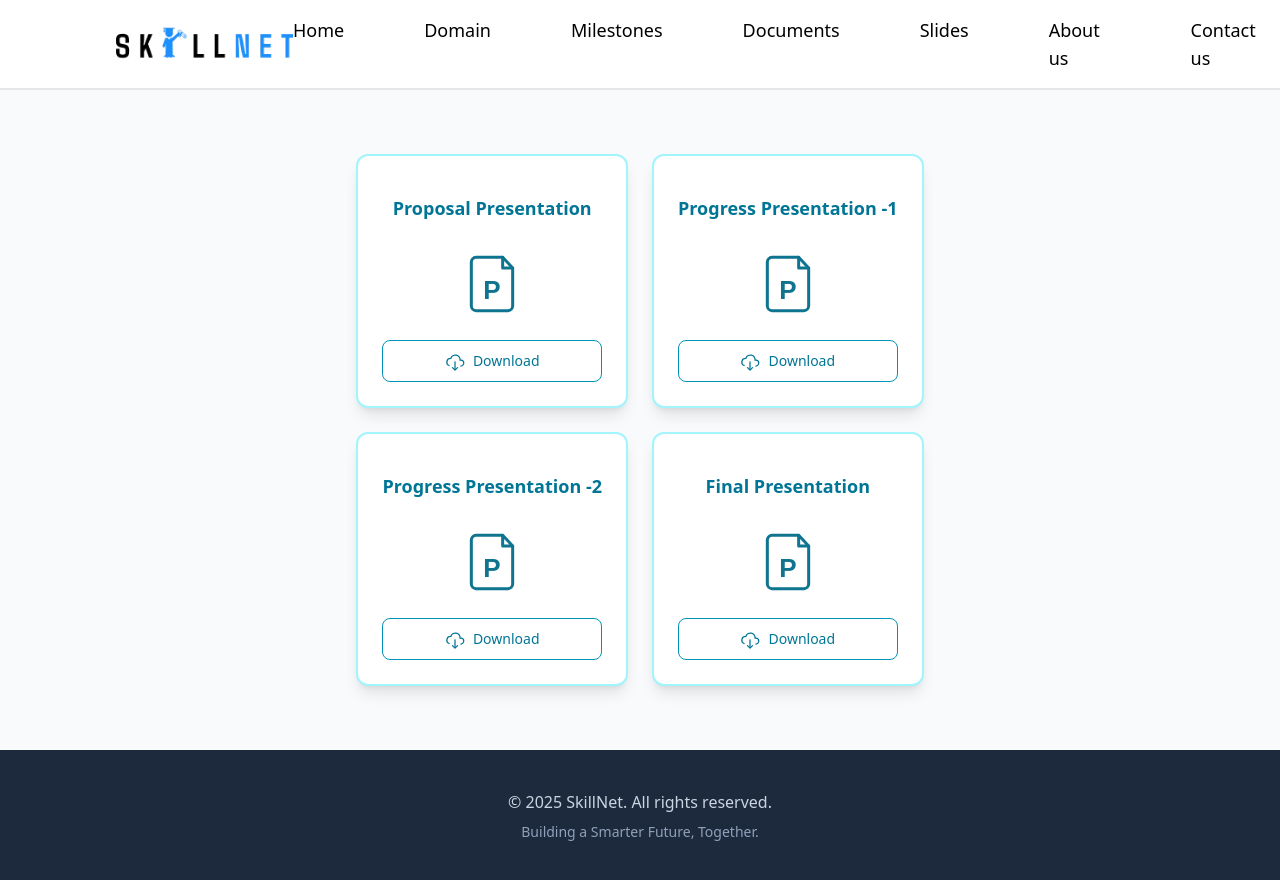
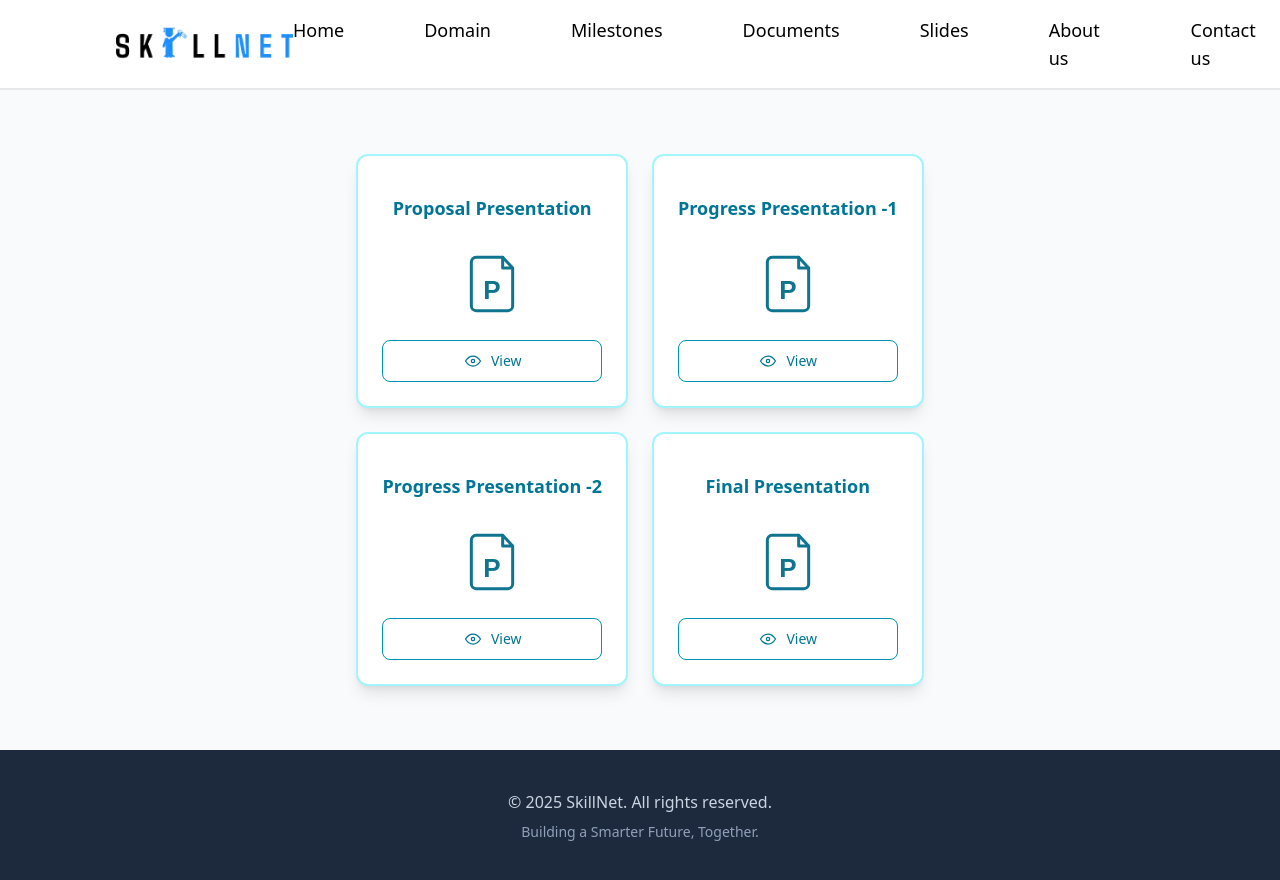
Before and after one commit to chami-gunawardane/skillnet-website, a React (Vite) app: page /Slides in a window 1280 px wide. Built offline with nearby package versions, Linux system fonts and the light colour scheme.

Commit message:
Fixed Slides Page

```diff
--- a/src/pages/Slides/index.jsx
+++ b/src/pages/Slides/index.jsx
@@ -37,7 +37,7 @@ const FilePIcon = ({ className, iconColor = "currentColor" }) => (
   </svg>
 );
 
-const CloudDownloadIcon = ({ className }) => (
+const EyeIcon = ({ className }) => (
   <svg
     xmlns="http://www.w3.org/2000/svg"
     className={className}
@@ -51,9 +51,8 @@ const CloudDownloadIcon = ({ className }) => (
     strokeLinejoin="round"
   >
     <path stroke="none" d="M0 0h24v24H0z" fill="none" />
-    <path d="M19 18a3.5 3.5 0 0 0 0 -7h-1a5 4.5 0 0 0 -11 -2a4.6 4.4 0 0 0 -2.1 8.4" />
-    <path d="M12 13l0 9" />
-    <path d="M9 20l3 3l3 -3" />
+    <path d="M10 12a2 2 0 1 0 4 0a2 2 0 0 0 -4 0" />
+    <path d="M21 12c-2.4 4 -5.4 6 -9 6s-6.6 -2 -9 -6c2.4 -4 5.4 -6 9 -6s6.6 2 9 6" />
   </svg>
 );
 
@@ -85,18 +84,8 @@ const slidesData = [
 ];
 
 function SlidesPage() {
-  const handleDownload = (fileUrl, fileName) => {
-
-    if (fileUrl.includes("drive.google.com/drive/folders")) {
+  const handleView = (fileUrl, fileName) => {
     window.open(fileUrl, '_blank');
-    } else {
-        const link = document.createElement("a");
-        link.href = fileUrl;
-        link.setAttribute("download", fileName || "download");
-        document.body.appendChild(link);
-        link.click();
-        document.body.removeChild(link);
-    }
   };
 
   return (
@@ -104,9 +93,7 @@ function SlidesPage() {
       <div className=" bg-slate-50">
         <Navbar />
         <div className="container mx-auto px-4 py-12 sm:py-16">
-        {/* Updated grid classes here */}
           <div className=" flex justify-center ">
-
             <div className="grid grid-cols-1 sm:grid-cols-2 gap-6">
               {slidesData.map((slide) => (
                 <div
@@ -116,11 +103,11 @@ function SlidesPage() {
                   <h2 className="text-lg font-semibold text-cyan-700 text-center mb-4 min-h-[3.5rem] flex items-center justify-center">
                     {slide.title}
                   </h2>
-              <FilePIcon className="w-16 h-16 mb-6" iconColor="#0e7490" /> {/* text-cyan-700 */}
+                  <FilePIcon className="w-16 h-16 mb-6" iconColor="#0e7490" />
 
                   <button
                     type="button"
-                onClick={() => handleDownload(slide.fileUrl, slide.fileName)}
+                    onClick={() => handleView(slide.fileUrl, slide.fileName)}
                     className={`
                       flex items-center justify-center space-x-2 py-2.5 px-6 rounded-lg
                       font-medium transition-colors duration-150 w-full text-sm
@@ -129,8 +116,8 @@ function SlidesPage() {
                       focus:outline-none focus:ring-2 focus:ring-offset-2 focus:ring-sky-400
                     `}
                   >
-                <CloudDownloadIcon className="w-5 h-5" />
-                <span>Download</span>
+                    <EyeIcon className="w-5 h-5" />
+                    <span>View</span>
                   </button>
                 </div>
               ))}
```
Lines whose indentation alone changed are shown as unchanged.
